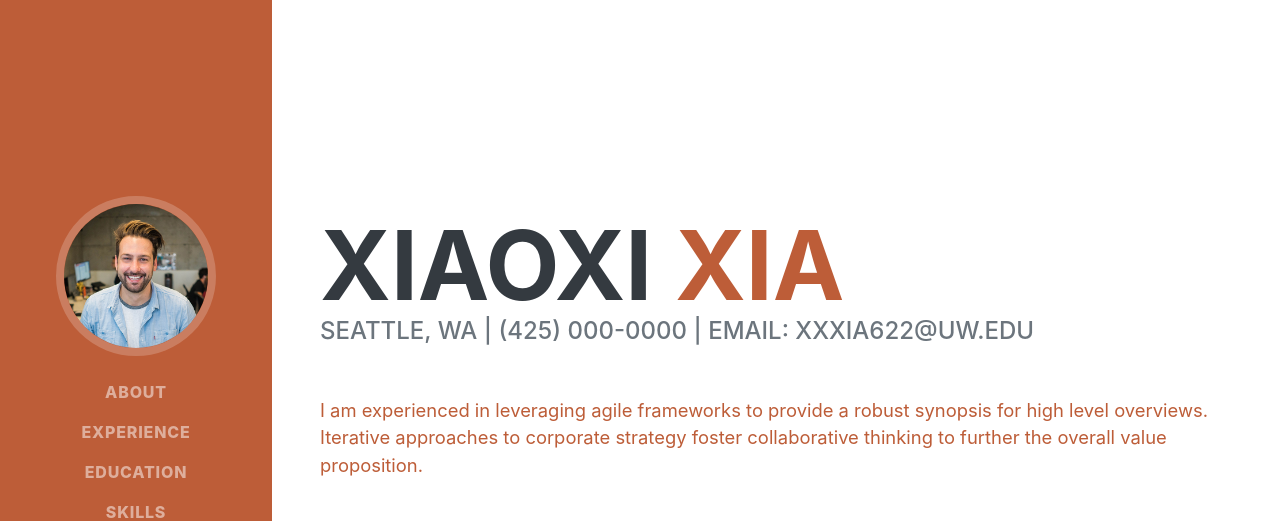
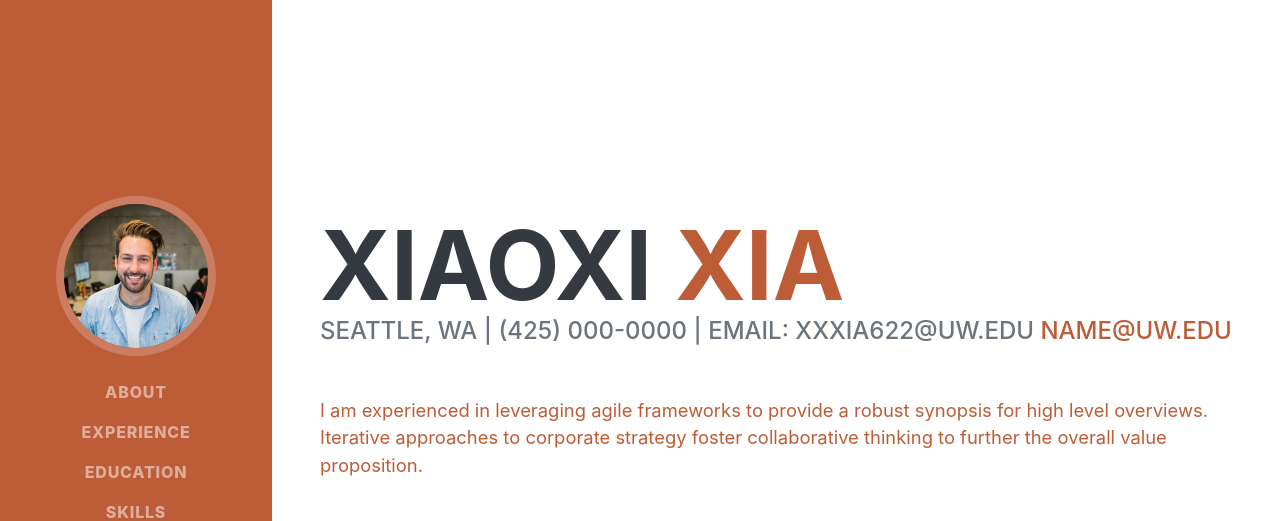
Before and after one commit to xiaoxixiaxx/xiaoxixiaxx.github.io, a website: page index.html in a window 1280 px wide. Shown: the top 521 px of the page. Drawn offline with nearby package versions, Linux system fonts and the light colour scheme; a web font is replaced by a local one.

Commit message:
Update index.html

```diff
--- a/index.html
+++ b/index.html
@@ -45,7 +45,7 @@
                     </h1>
                     <div class="subheading mb-5">
                         Seattle, WA | (425) 000-0000 | Email: xxxia622@uw.edu
-                        <a href="xxxia622@uw.edu">
+                        <a href="xxxia622@uw.edu">name@uw.edu
                     </div>
                     <p class="lead mb-5">I am experienced in leveraging agile frameworks to provide a robust synopsis for high level overviews. Iterative approaches to corporate strategy foster collaborative thinking to further the overall value proposition.</p>
                     <div class="social-icons">
```
